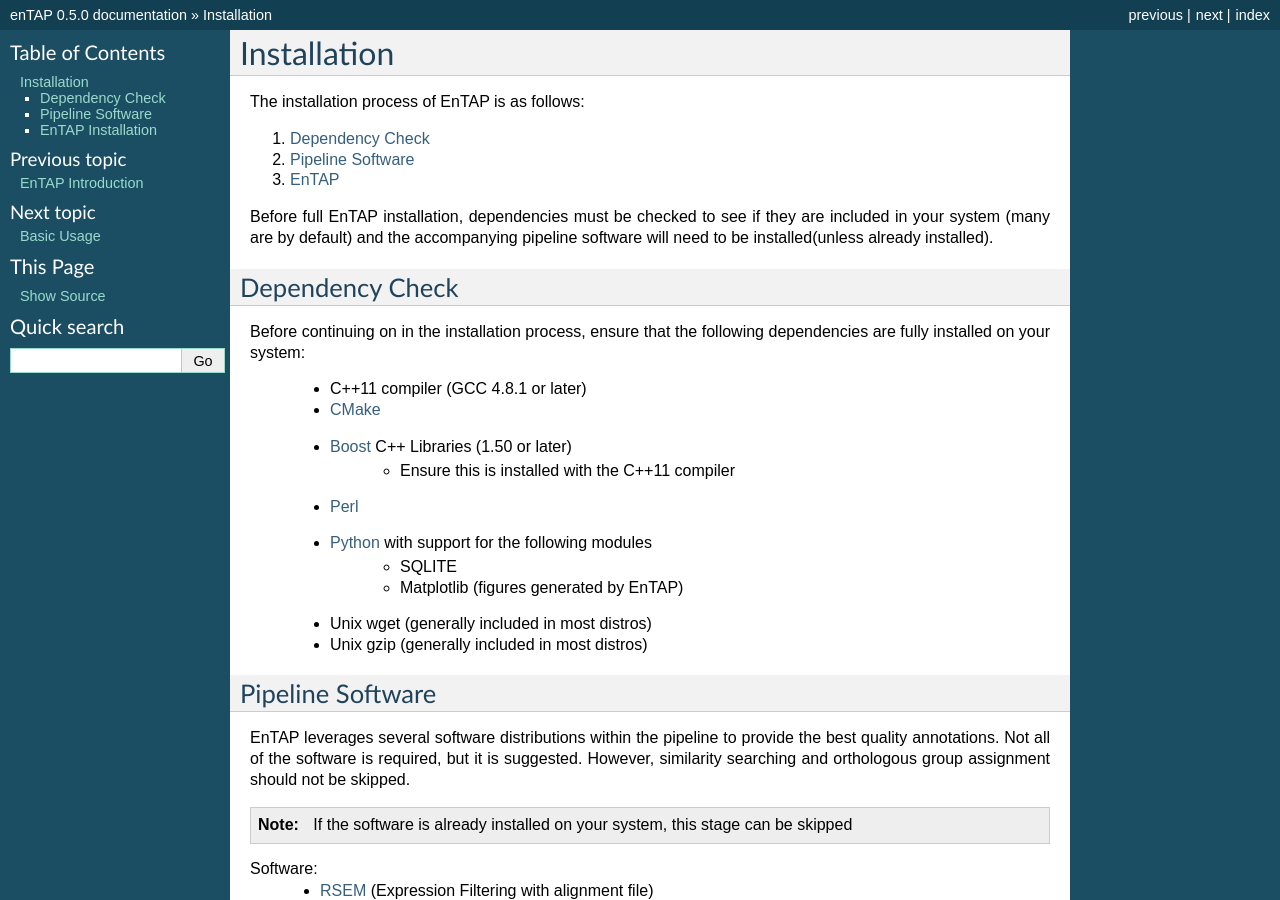
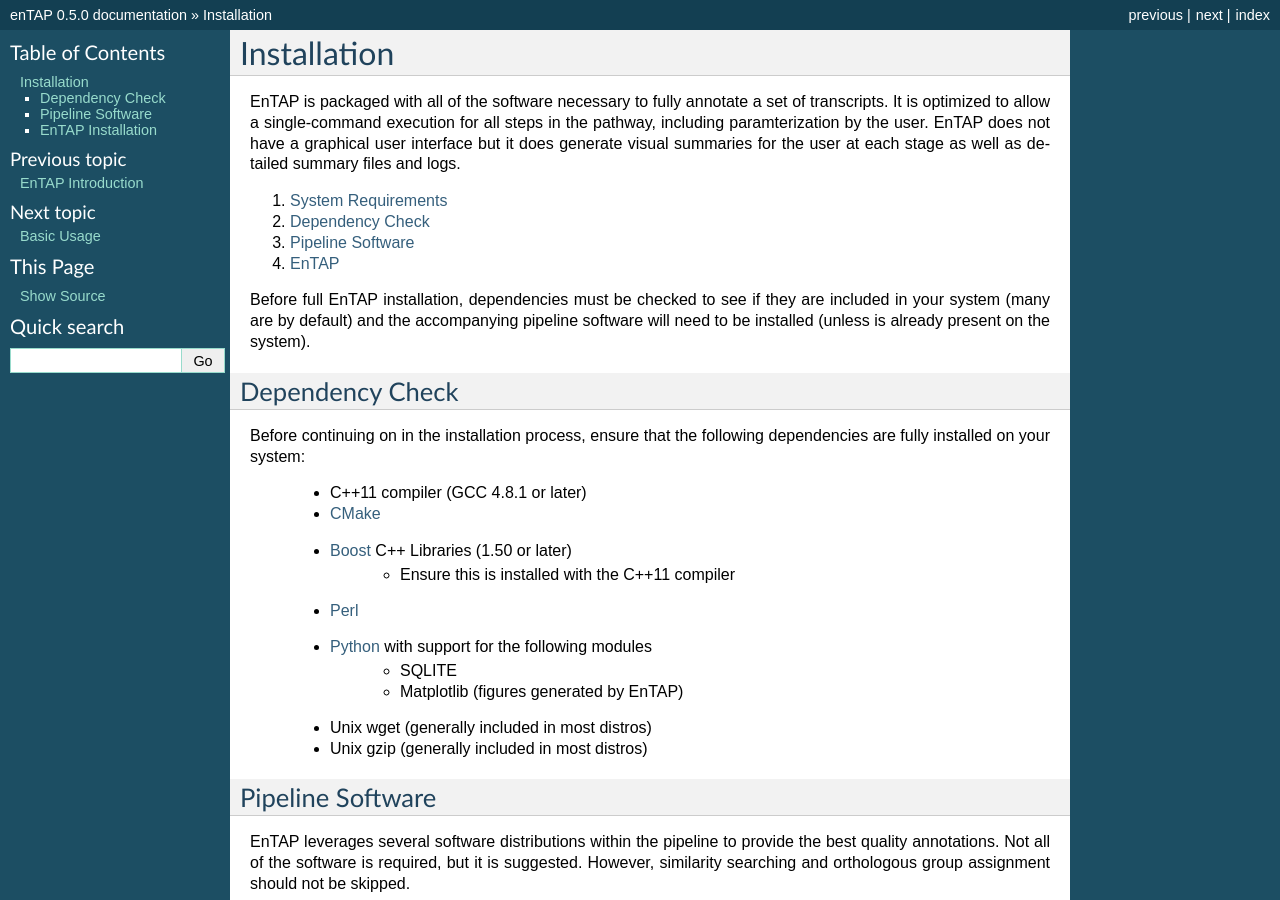
Before and after one commit to harta55/EnTAP, a Sphinx documentation site: the page built from docs/source/installation.rst, in a window 1280 px wide and 900 px high. Built offline with Sphinx 7.4.7, drawn with Linux system fonts in a browser that asks for light colours; some of the changed text lies outside the part shown.

Commit message:
Update installation.rst

```diff
--- a/docs/source/installation.rst
+++ b/docs/source/installation.rst
@@ -9,14 +9,14 @@
 
 Installation
 ==================
+EnTAP is packaged with all of the software necessary to fully annotate a set of transcripts.  It is optimized to allow a single-command execution for all steps in the pathway, including paramterization by the user.  EnTAP does not have a graphical user interface but it does generate visual summaries for the user at each stage as well as detailed summary files and logs.
 
-The installation process of EnTAP is as follows:
-
+#. :ref:`System Requirements<dep-label>`
 #. :ref:`Dependency Check<dep-label>`
 #. :ref:`Pipeline Software<pipe-label>`
 #. :ref:`EnTAP<entap-label>`
 
-Before full EnTAP installation, dependencies must be checked to see if they are included in your system (many are by default) and the accompanying pipeline software will need to be installed(unless already installed).
+Before full EnTAP installation, dependencies must be checked to see if they are included in your system (many are by default) and the accompanying pipeline software will need to be installed (unless is already present on the system).
 
 
 .. _dep-label:
@@ -90,4 +90,4 @@
 
     make install
 
-This will complete the installation process. Continue on to Basic Usage!
+This will complete the installation process. You are ready to start using EnTAP!
```
